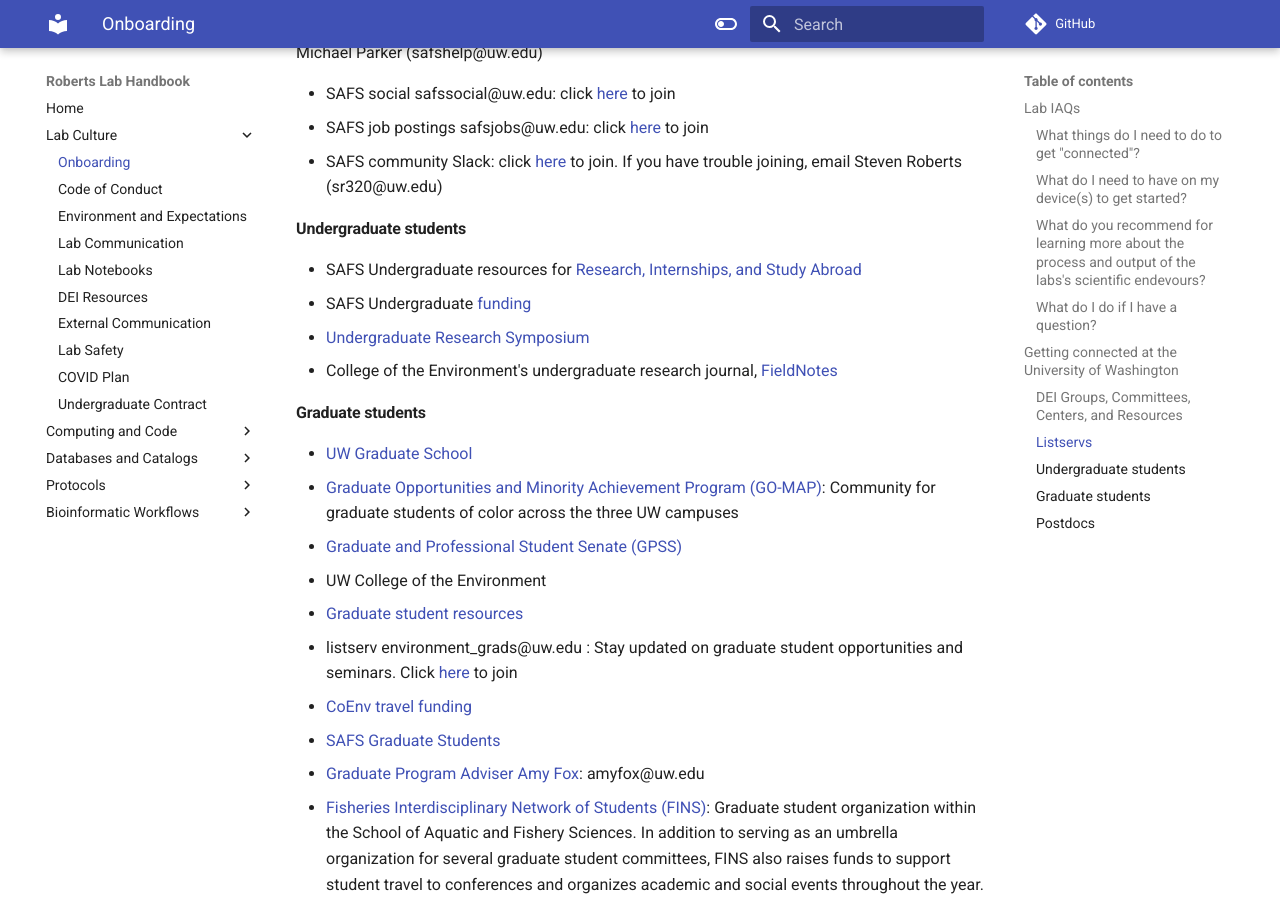
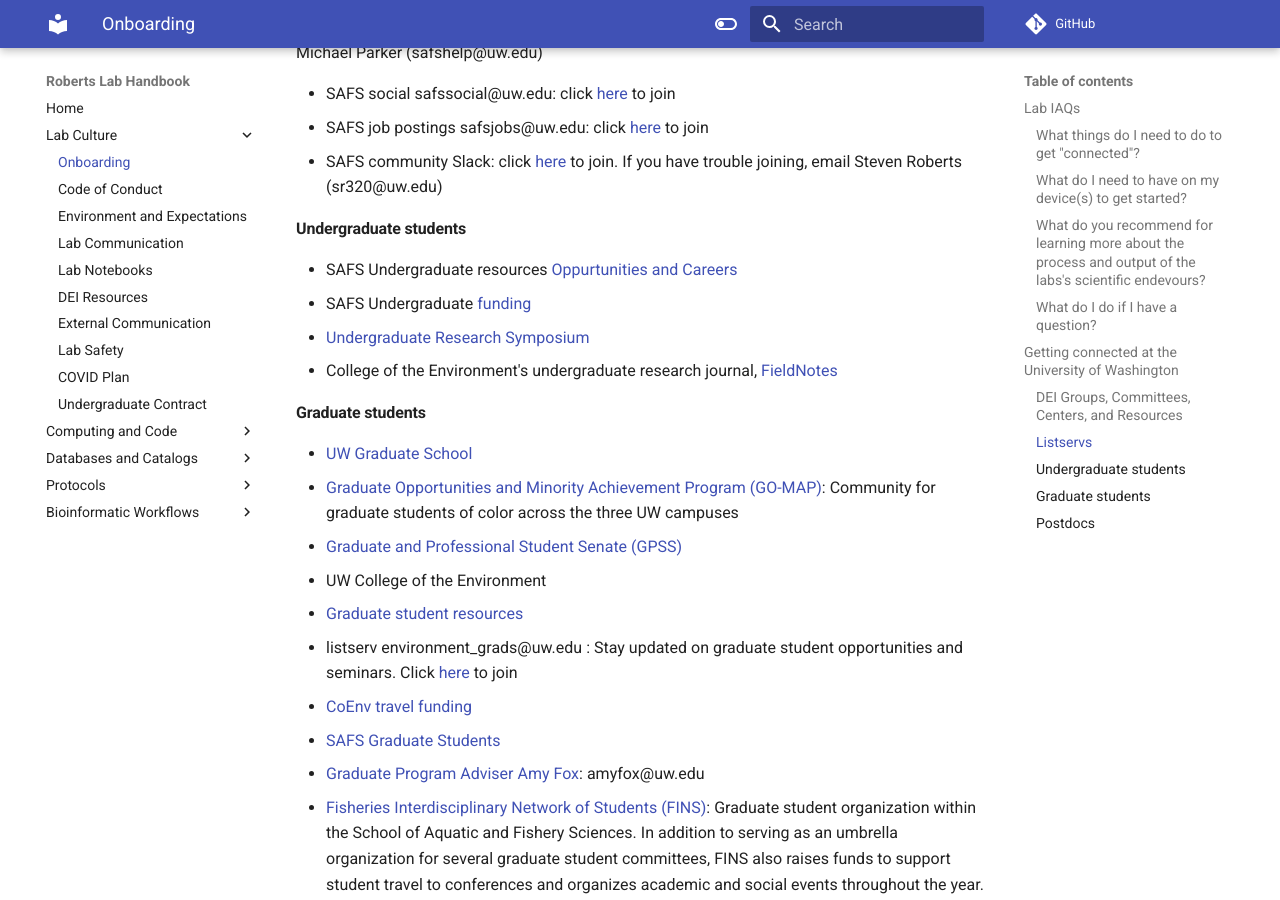
Before and after one commit to RobertsLab/resources, an MkDocs documentation site: the page built from docs/Onboarding.md, in a window 1280 px wide and 900 px high, scrolled down 1706 px. Built offline with MkDocs 1.6.1 and Material for MkDocs 9.7.7, drawn with Linux system fonts in a browser that asks for light colours; comment, search, counter and statistics services are not loaded.

Commit message:
fixed SAFS ug link

```diff
--- a/docs/Onboarding.md
+++ b/docs/Onboarding.md
@@ -69,7 +69,7 @@
 
 #### Undergraduate students
 
-- SAFS Undergraduate resources for [Research, Internships, and Study Abroad](https://fish.uw.edu/students/undergraduate-program/degree-overview-new/research-internships-study-abroad/)
+- SAFS Undergraduate resources [Oppurtunities and Careers](https://fish.uw.edu/students/advising/careers/)
 - SAFS Undergraduate [funding](https://fish.uw.edu/students/undergraduate-program/scholarships-funding/)
 - [Undergraduate Research Symposium](https://www.washington.edu/undergradresearch/symposium/)
 - College of the Environment's undergraduate research journal, [FieldNotes](https://fieldnotesjournal.org/)
```
